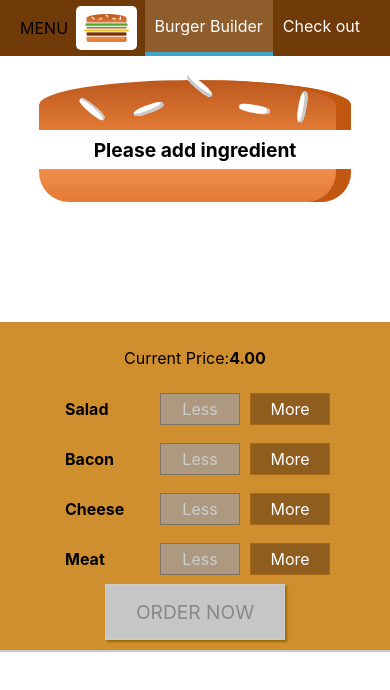
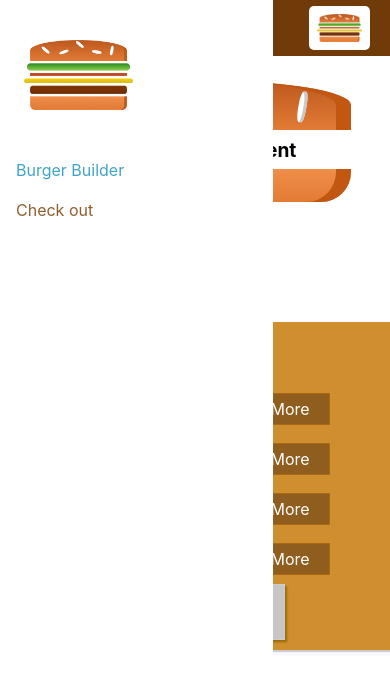
Before and after one commit to phu1612508/burger-builder, a React app: page / in a window 390 px wide. Shown: the top 690 px of the page. Built offline with nearby package versions, Linux system fonts and the light colour scheme.

Commit message:
Responsive Adjustments

```diff
--- a/src/components/Logo/Logo.module.css
+++ b/src/components/Logo/Logo.module.css
@@ -1,7 +1,7 @@
 .Logo {
 	background-color: white;
 	padding: 8px;
-	height: 80%;
+	height: 100%;
 	box-sizing: border-box;
 	border-radius: 5px;
 }
--- a/src/components/Navigation/NavigationItems/NavigationItem/NavigationItem.module.css
+++ b/src/components/Navigation/NavigationItems/NavigationItem/NavigationItem.module.css
@@ -1,19 +1,39 @@
+.NavigationItem {
+	margin: 10px 0;
+	box-sizing: border-box;
+	display: block;
+	width: 100%;
+}
+
+.NavigationItem a {
+	color: #8f5c2c;
+	text-decoration: none;
+	width: 100%;
+	box-sizing: border-box;
+	display: block;
+}
+
+.NavigationItem a:hover,
+.NavigationItem a:active,
+.NavigationItem a.active {
+	color: #40a4c8;
+}
+
+@media (min-width: 500px) {
 	.NavigationItem {
 		margin: 0;
 		box-sizing: border-box;
 		display: flex;
 		height: 100%;
+		width: auto;
 		align-items: center;
 	}
 
 	.NavigationItem a {
 		color: white;
-	text-decoration: none;
 		height: 100%;
 		padding: 16px 10px;
 		border-bottom: 4px solid transparent;
-	box-sizing: border-box;
-	display: block;
 	}
 
 	.NavigationItem a:hover,
@@ -23,3 +43,4 @@
 		border-bottom: 4px solid #40a4c8;
 		color: white;
 	}
+}
--- a/src/components/Navigation/NavigationItems/NavigationItems.module.css
+++ b/src/components/Navigation/NavigationItems/NavigationItems.module.css
@@ -3,6 +3,13 @@
 	padding: 0;
 	list-style: none;
 	display: flex;
+	flex-flow: column;
 	align-items: center;
 	height: 100%;
 }
+
+@media (min-width: 500px) {
+	.NavigationItems {
+		flex-flow: row;
+	}
+}
--- /dev/null
+++ b/src/components/Navigation/SideDrawer/SideDrawer.js
@@ -0,0 +1,18 @@
+import React from 'react';
+import Logo from '../../Logo/Logo';
+import NavigationItems from '../NavigationItems/NavigationItems';
+import classes from './SideDrawer.module.css';
+
+const sideDrawer = (props) => {
+	return (
+        <div className={classes.SideDrawer}>
+            <div className={classes.Logo}><Logo/></div>
+
+			<nav>
+				<NavigationItems />
+			</nav>
+		</div>
+	);
+};
+
+export default sideDrawer;
--- /dev/null
+++ b/src/components/Navigation/SideDrawer/SideDrawer.module.css
@@ -0,0 +1,32 @@
+.SideDrawer {
+	position: fixed;
+	width: 280px;
+	max-width: 70%;
+	height: 100%;
+	left: 0;
+	top: 0;
+	z-index: 200;
+	background-color: white;
+	padding: 32px 16px;
+	box-sizing: border-box;
+	transition: transform 0.3s ease-out;
+}
+
+@media (min-width: 500px) {
+	.SideDrawer {
+		display: none;
+	}
+}
+
+.Open {
+	transform: translateX(0);
+}
+
+.Close {
+	transform: translateX(-100%);
+}
+
+.Logo {
+	height: 11%;
+	margin-bottom: 32px;
+}
--- a/src/components/Navigation/Toolbar/Toolbar.js
+++ b/src/components/Navigation/Toolbar/Toolbar.js
@@ -7,8 +7,11 @@
 	return (
 		<header className={classes.Toolbar}>
 			<div>MENU</div>
-			<Logo />
-			<nav>
+			<div className={classes.Logo}>
+				<Logo />
+			</div>
+
+			<nav className={classes.DesktopOnly}>
 				<NavigationItems />
 			</nav>
 		</header>
--- a/src/components/Navigation/Toolbar/Toolbar.module.css
+++ b/src/components/Navigation/Toolbar/Toolbar.module.css
@@ -14,6 +14,15 @@
 }
 
 .Toolbar nav {
-    height: 100%;
+	height: 100%;
+}
 
+.Logo {
+	height: 80%;
 }
+
+@media (max-width: 499px) {
+	.DesktopOnly {
+		display: none;
+	}
+}
--- a/src/components/layout/layout.js
+++ b/src/components/layout/layout.js
@@ -2,10 +2,11 @@
 import Aux from '../../Auxiliary/Auxiliary';
 import classes from './Layout.module.css';
 import Toolbar from '../Navigation/Toolbar/Toolbar';
-
+import SideDrawer from '../Navigation/SideDrawer/SideDrawer';
 const layout = (props) => (
 	<Aux>
 		<Toolbar />
+		<SideDrawer />
 		<main className={classes.Content}>{props.children}</main>
 	</Aux>
 );
```
Lines whose indentation alone changed are shown as unchanged.
